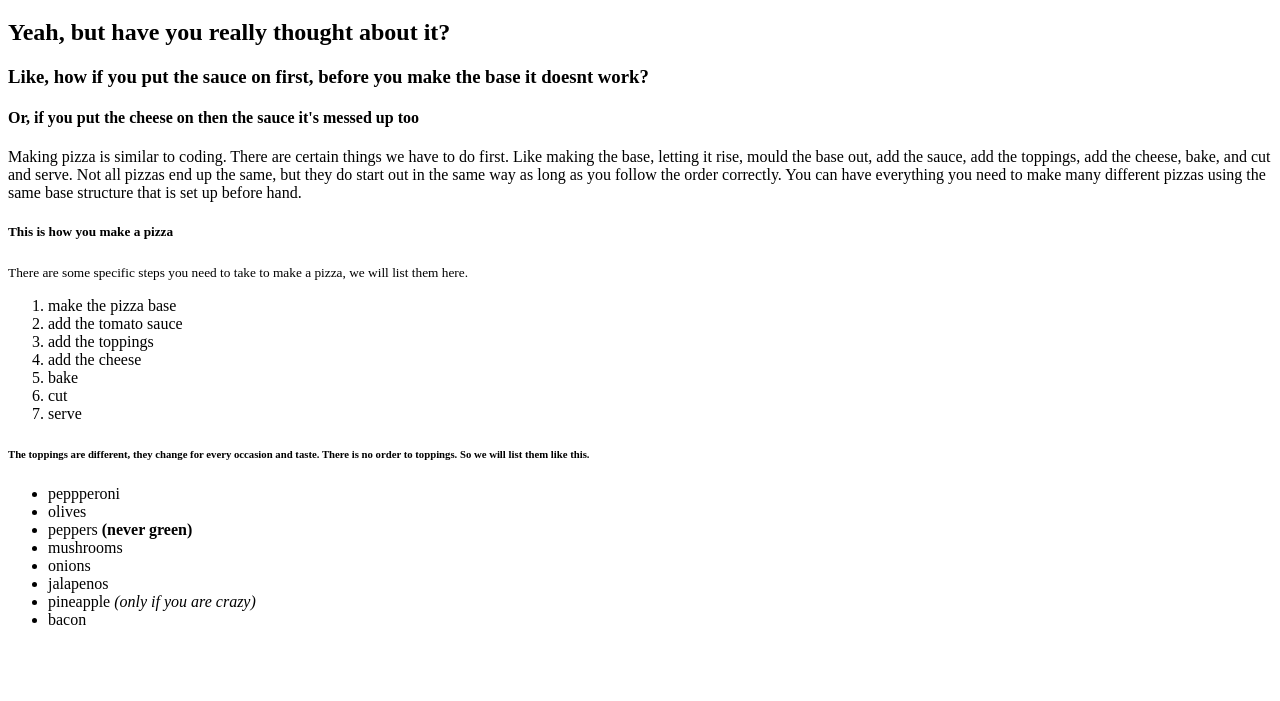
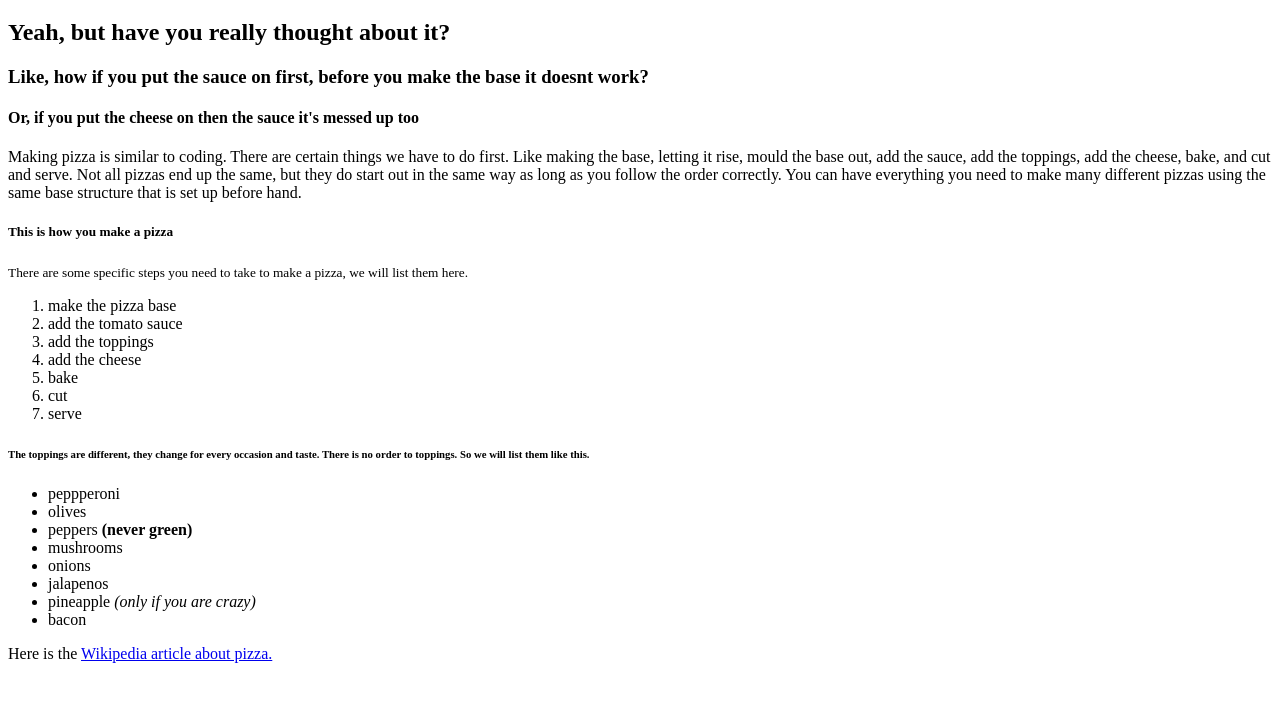
Before and after one commit to marni01/HTML-CSS, a plain HTML site: page index.html in a window 1280 px wide. Shown: the part 61-762 px from the top of the page. Drawn offline with Linux system fonts and the light colour scheme.

Commit message:
add website link

```diff
--- a/index.html
+++ b/index.html
@@ -41,5 +41,7 @@
     <li>bacon</li>
 </ul>
 
+<p>Here is the <a href="https://en.wikipedia.org/wiki/Pizza" target="_blank">Wikipedia article about pizza.</a></p>
+
 </body>
 </html>
```
